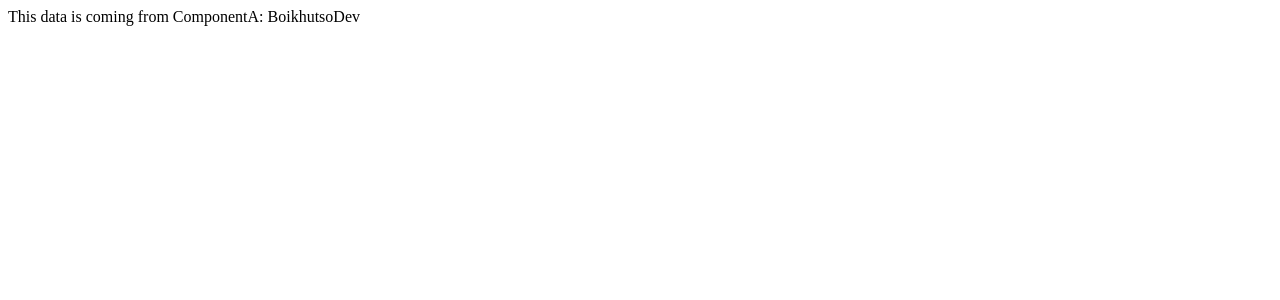
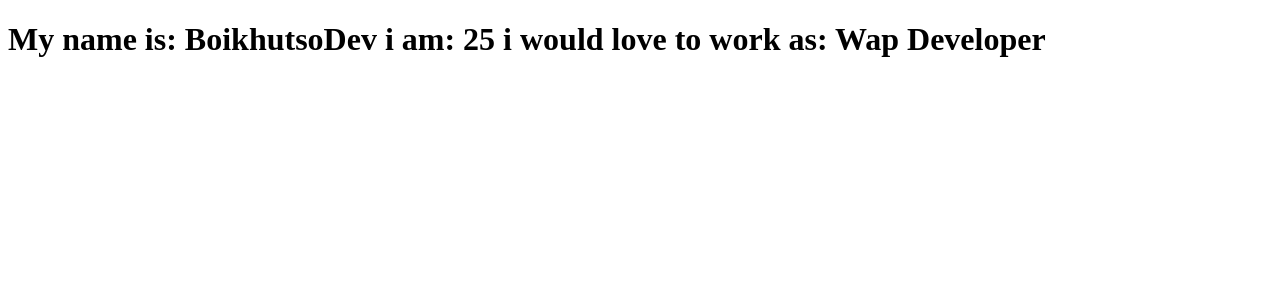
Before and after one commit to boikhutsodev/rectpct, a React (Vite) app in the folder product-app/: page / in a window 1280 px wide. Shown: the top 300 px of the page. Built offline with nearby package versions, Linux system fonts and the light colour scheme.

Commit message:
Refactor App component to use Context API, remove ComponentA and ComponentB imports, and update ComponentC to consume context data.

```diff
--- a/product-app/src/App.jsx
+++ b/product-app/src/App.jsx
@@ -1,14 +1,22 @@
 import React from "react";
 
 // Watched 2:44:28
-import { useEffect, useState } from "react";
-import ComponentA from "./ComponentA";
+import { createContext } from "react";
+
+import ComponentC from "./ComponentC";
+
+// Contex API
+export const Data = createContext();
 
 function App() {
   const name = "BoikhutsoDev";
+  const age = 25;
+  const title = "Wap Developer";
   return (
     <>
-      <ComponentA name={name} />
+      <Data.Provider value={[name, age, title]}>
+        <ComponentC />
+      </Data.Provider>
     </>
   );
 }
--- a/product-app/src/ComponentA.jsx
+++ b/product-app/src/ComponentA.jsx
@@ -1,10 +1,9 @@
 import React from "react";
-import ComponentB from "./ComponentB";
 
-const ComponentA = ({ name }) => {
+const ComponentA = () => {
   return (
     <>
-      <ComponentB name={name} />
+      <h1>Component A</h1>
     </>
   );
 };
--- a/product-app/src/ComponentB.jsx
+++ b/product-app/src/ComponentB.jsx
@@ -1,10 +1,9 @@
 import React from "react";
-import ComponentC from "./ComponentC";
 
-const ComponentB = ({ name }) => {
+const ComponentB = () => {
   return (
     <>
-      <ComponentC name={name} />
+      <h1>Component B</h1>
     </>
   );
 };
--- a/product-app/src/ComponentC.jsx
+++ b/product-app/src/ComponentC.jsx
@@ -1,7 +1,20 @@
 import React from "react";
+import { Data } from "./App";
 
-const ComponentC = ({ name }) => {
-  return <div>This data is coming from ComponentA: {name}</div>;
+const ComponentC = () => {
+  return (
+    <>
+      <Data.Consumer>
+        {([name, age, title]) => {
+          return (
+            <h1>
+              My name is: {name} i am: {age} i would love to work as: {title}
+            </h1>
+          );
+        }}
+      </Data.Consumer>
+    </>
+  );
 };
 
 export default ComponentC;
```
